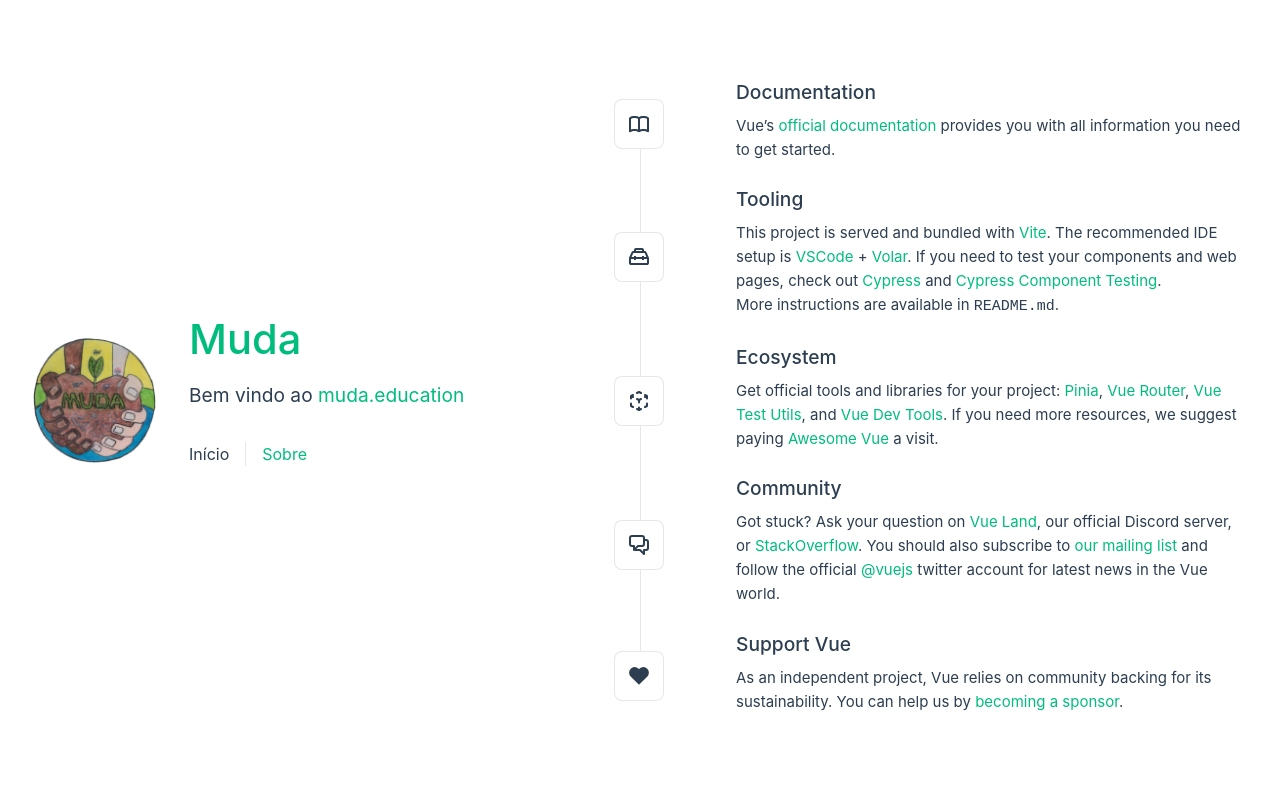
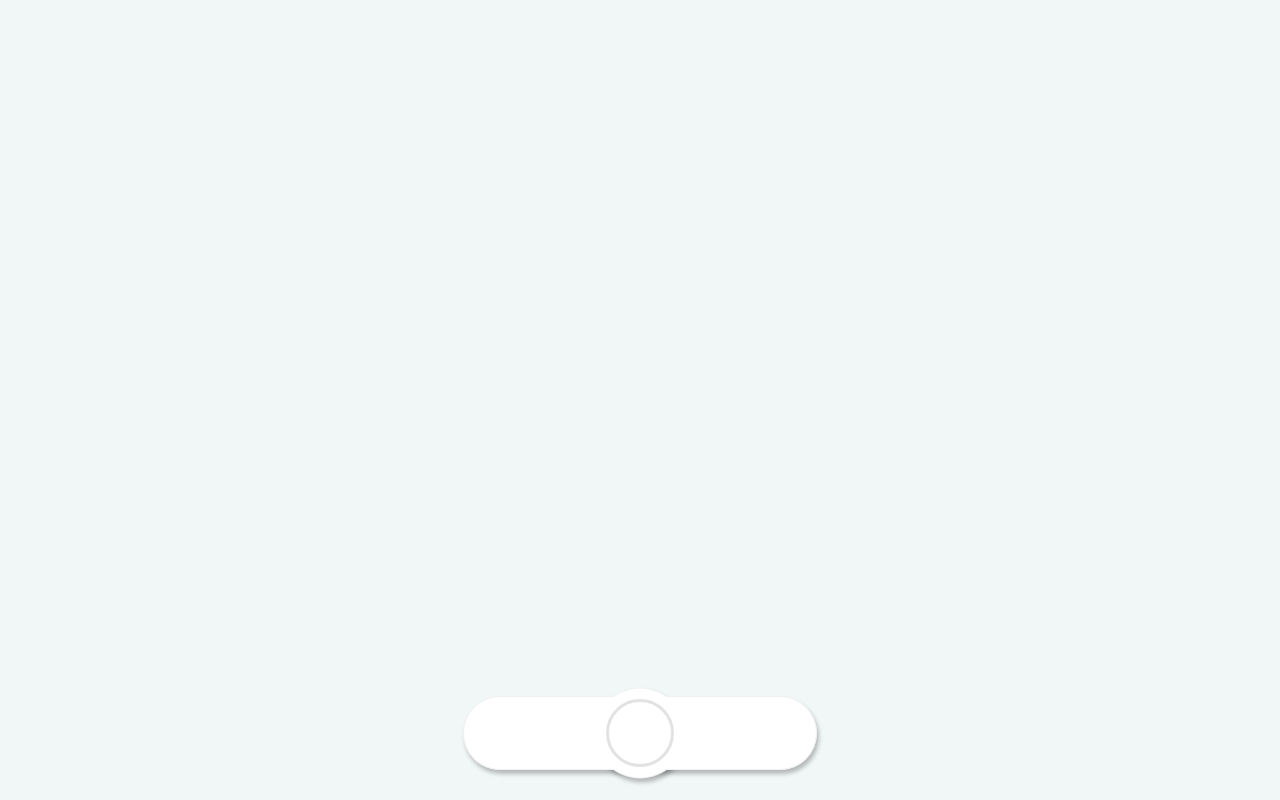
Before and after one commit to MudaBrasil/muda-web, a Vue app: page / in a window 1280 px wide. Built offline with nearby package versions, Linux system fonts and the light colour scheme.

Commit message:
adding float menu

```diff
--- a/package.json
+++ b/package.json
@@ -30,7 +30,10 @@
     "eslint-plugin-cypress": "^2.13.3",
     "eslint-plugin-vue": "^9.11.0",
     "jsdom": "^22.1.0",
+    "naive-ui": "^2.34.4",
     "prettier": "^2.8.8",
+    "sass": "^1.64.2",
+    "sass-loader": "^13.3.2",
     "start-server-and-test": "^2.0.0",
     "vite": "^4.4.2",
     "vite-plugin-pwa": "^0.16.4",
--- a/src/App.vue
+++ b/src/App.vue
@@ -4,7 +4,7 @@ import HelloWorld from './components/HelloWorld.vue'
 </script>
 
 <template>
-  <header>
+  <!-- <header>
     <img alt="Muda logo" class="logo" src="/logo.png" width="125" height="125" />
 
     <div class="wrapper">
@@ -15,21 +15,37 @@ import HelloWorld from './components/HelloWorld.vue'
         <RouterLink to="/about">Sobre</RouterLink>
       </nav>
     </div>
-  </header>
+  </header> -->
+  <div class="main">
+    <div class="floating-menu">
+      <div class="floating-menu-bar-shadow">
+      </div>
+      <div class="floating-menu-circle-shadow">
+      </div>
+      <div class="floating-menu-bar">
+        <div class="floating-menu-circle">
+        </div>
 
-  <RouterView />
+        <div class="floating-menu-circle-border">
+        </div>
+      </div>
+    </div>
+    <!-- <RouterView /> -->
+  </div>
 </template>
 
-<style scoped>
+<style scoped lang="scss">
 header {
   line-height: 1.5;
   max-height: 100vh;
 }
 
+
 .logo {
   display: block;
   margin: 0 auto 2rem;
 }
+
 
 nav {
   width: 100%;
--- a/src/assets/base.css
+++ b/src/assets/base.css
@@ -59,14 +59,15 @@
 }
 
 body {
-  min-height: 100vh;
+  height: 100vh;
+  /* background-color: red; */
   color: var(--color-text);
-  background: var(--color-background);
-  transition: color 0.5s, background-color 0.5s;
-  line-height: 1.6;
+  /* background: var(--color-background); */
+  /* transition: color 0.5s, background-color 0.5s; */
+  /* line-height: 1.6; */
   font-family: Inter, -apple-system, BlinkMacSystemFont, 'Segoe UI', Roboto, Oxygen, Ubuntu,
     Cantarell, 'Fira Sans', 'Droid Sans', 'Helvetica Neue', sans-serif;
-  font-size: 15px;
+  /* font-size: 15px; */
   text-rendering: optimizeLegibility;
   -webkit-font-smoothing: antialiased;
   -moz-osx-font-smoothing: grayscale;
--- a/src/assets/main.css
+++ b/src/assets/main.css
@@ -1,12 +1,12 @@
 @import './base.css';
 
-#app {
+/* #app {
   max-width: 1280px;
   margin: 0 auto;
   padding: 2rem;
 
   font-weight: normal;
-}
+} */
 
 a,
 .green {
@@ -21,7 +21,7 @@ a,
   }
 }
 
-@media (min-width: 1024px) {
+/* @media (min-width: 1024px) {
   body {
     display: flex;
     place-items: center;
@@ -32,4 +32,110 @@ a,
     grid-template-columns: 1fr 1fr;
     padding: 0 2rem;
   }
+} */
+
+
+#app {
+  width: 100vw;
+  height:  100vh;
 }
+
+.main {
+  width: 100vw;
+  height:  100vh;
+  position: relative;
+  background-color: #F1F6F7;
+  display: flex;
+  justify-content: center;
+  z-index: 0;
+}
+
+.floating-menu{
+  position: absolute;
+  bottom: 30px;
+  z-index: 100;
+}
+
+/* .floating-menu-bar {
+  position: relative;
+  height: 74px;
+  width: 354px;
+  border-radius: 60px;
+  background-color: white;
+  border: solid 1px #F1F1F2;
+  box-shadow: rgba(0, 0, 0, 0.4) 2px 4px 4px 0px;
+  opacity: 0.5;
+}
+
+ .floating-menu-bar::before {
+  content: "";
+  position: absolute;
+  width: 90px;
+  height: 90px;
+  background-color: white;
+  border: solid 1px #F1F1F2;
+  border-radius: 50%;
+  box-shadow: rgba(0, 0, 0, 0.4) 2px 4px 4px 0px;
+  left: 50%;
+  top: 50%;
+  transform: translate(-50%, -50%);
+} */
+
+
+/* Estilo para o elemento .floating-menu-bar */
+.floating-menu-bar {
+  position: relative;
+  height: 74px;
+  width: 354px;
+  border-radius: 60px;
+  background-color: white;
+  border: solid 1px #F1F1F2;
+  z-index: 100; /* Coloca o elemento acima do círculo cinza */
+}
+
+.floating-menu-bar-shadow {
+  position: absolute;
+  height: 74px;
+  width: 354px;
+  border-radius: 60px;
+  box-shadow: rgba(0, 0, 0, 0.25) 2px 4px 4px 0px;
+  z-index: 98; /* Coloca o elemento acima do círculo cinza */
+}
+
+/* Estilo para o círculo branco por cima do .floating-menu-bar */
+.floating-menu-circle {
+  position: absolute;
+  width: 89px;
+  height: 89px;
+  background-color: white;
+  border-radius: 50%;
+  left: 50%;
+  top: 50%;
+  transform: translate(-50%, -50%);
+  z-index: 101; /* Coloca o círculo branco acima do .floating-menu-bar */
+}
+
+.floating-menu-circle-shadow {
+  position: absolute;
+  width: 91px;
+  height: 91px;
+  background-color: #F1F1F2;
+  border-radius: 50%;
+  box-shadow: rgba(0, 0, 0, 0.25) 2px 4px 4px 0px;
+  left: 50%;
+  top: 50%;
+  transform: translate(-50%, -50%);
+  z-index: 99; /* Coloca o círculo atrás de tudo */
+}
+
+.floating-menu-circle-border {
+  position: absolute;
+  border-radius: 50%;
+  width: 68px;
+  height: 68px;
+  left: 50%;
+  top: 50%;
+  transform: translate(-50%, -50%);
+  border: solid 3px #E2E2E2;
+  z-index: 102;
+}
```
Also changed, not shown: 2 other files (tests, documents, lock files or other folders).
